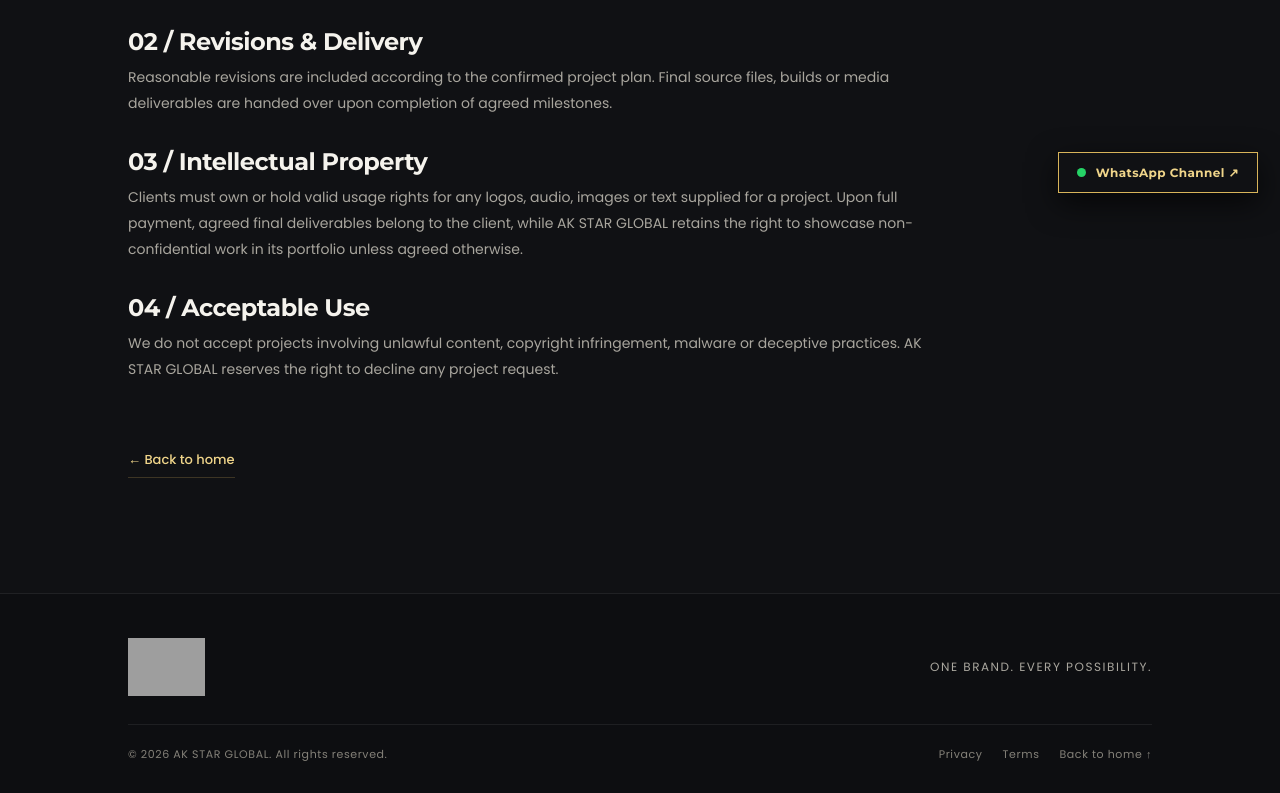
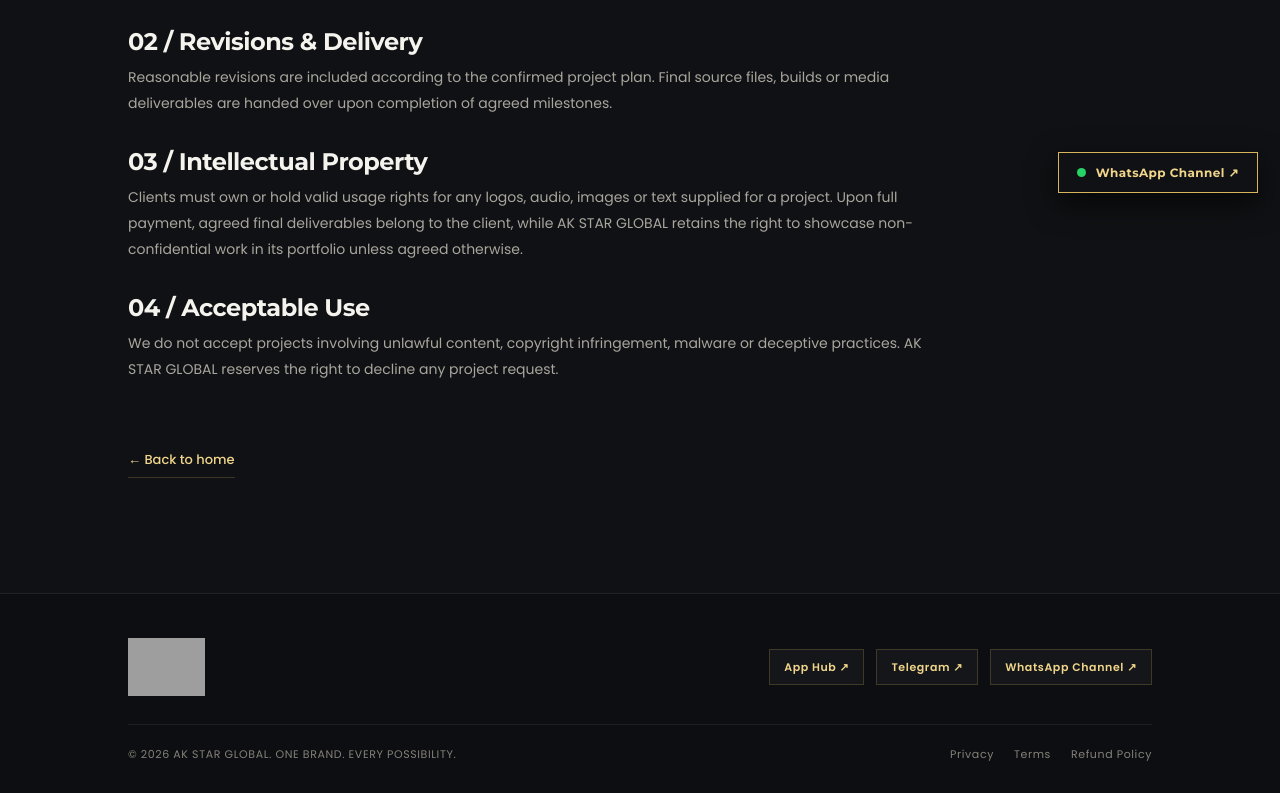
Before and after one commit to akstarmods-oss/AK-STAR-GLOBAL, a plain HTML site: page terms.html in a window 1280 px wide. Shown: the part 585-1378 px from the top of the page. Drawn offline with Linux system fonts and the light colour scheme; grey boxes are pictures that could not be loaded.

Commit message:
Add social links and update footer text

```diff
--- a/terms.html
+++ b/terms.html
@@ -55,14 +55,18 @@
     <a class="brand" href="index.html" aria-label="AK STAR GLOBAL home">
       <img src="LOGO.png" alt="AK STAR GLOBAL" class="footer-logo">
     </a>
-    <p>ONE BRAND. EVERY POSSIBILITY.</p>
+    <div class="social-row">
+      <a class="social-pill" href="https://ak-star-store-app-hub-website.vercel.app/" target="_blank" rel="noopener noreferrer">App Hub ↗</a>
+      <a class="social-pill" href="https://t.me/akstarmods" target="_blank" rel="noopener noreferrer">Telegram ↗</a>
+      <a class="social-pill" href="https://whatsapp.com/channel/0029VbCWnLiK5cDFgzgPH017" target="_blank" rel="noopener noreferrer">WhatsApp Channel ↗</a>
+    </div>
   </div>
   <div class="footer-bottom">
-    <span>© <span id="year"></span> AK STAR GLOBAL. All rights reserved.</span>
+    <span>© <span id="year"></span> AK STAR GLOBAL. ONE BRAND. EVERY POSSIBILITY.</span>
     <div>
       <a href="privacy.html">Privacy</a>
       <a href="terms.html">Terms</a>
-      <a href="index.html">Back to home ↑</a>
+      <a href="refund.html">Refund Policy</a>
     </div>
   </div>
 </footer>
```
